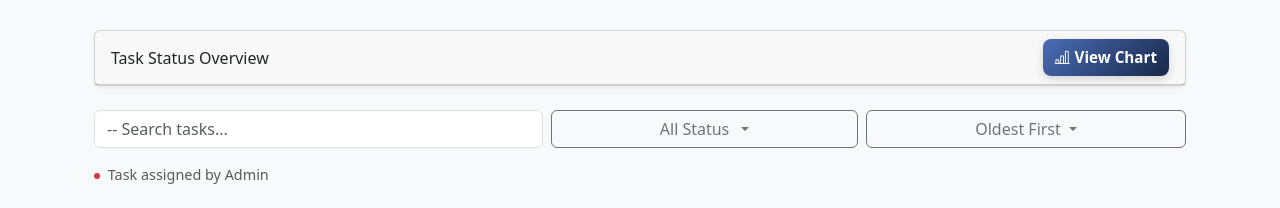
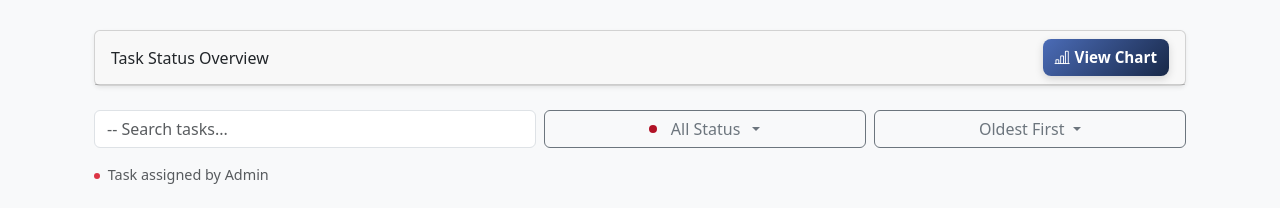
Before and after one commit to MinhDoDuy/web_trainning, a Flask app: page / in a window 1280 px wide. Shown: the part 254-462 px from the top of the page. Run offline with Flask 3, Linux system fonts and the light colour scheme; the visitor is signed in with stand-in values (Sample User, id 1); data that the repository does not hold is empty; some libraries are stand-ins or nearby versions.

Commit message:
update ui profile, tasks 6/1

```diff
--- a/app.py
+++ b/app.py
@@ -3,7 +3,7 @@ import time
 from functools import wraps
 from typing import Any, Callable
 
-from flask import Flask, render_template, request, redirect, url_for, flash, session
+from flask import Flask, render_template, request, redirect, url_for, flash, session, abort
 from psycopg2 import IntegrityError
 from werkzeug import Response
 from werkzeug.security import generate_password_hash, check_password_hash
@@ -39,8 +39,8 @@ def role_required(role):
         @wraps(f)
         def wrapper(*args, **kwargs):
             if session.get("role") != role:
-                flash("You do not have access!", "danger")
-                return redirect(url_for("index_route"))
+                # flash("You do not have access!", "danger")
+                abort(403)
             return f(*args, **kwargs)
 
         return wrapper
--- a/static/css/tasks.css
+++ b/static/css/tasks.css
@@ -365,6 +365,9 @@ body {
     margin-right: 6px;
 }
 
+.dropdown-item.all .status-dot,
+#filterStatusDot.all { background-color: #b11226; }
+
 .dropdown-item.todo .status-dot,
 #filterStatusDot.todo { background-color: #6c757d; }
 
--- a/templates/tasks.html
+++ b/templates/tasks.html
@@ -266,12 +266,15 @@
                         id="filterStatusDropdown"
                         data-bs-toggle="dropdown"
                         aria-expanded="false">
-                    <span class="status-dot d-none" id="filterStatusDot"></span>
+                    <span class="status-dot all" id="filterStatusDot"></span>
                     <span id="filterStatusText">All Status</span>
                 </button>
 
                 <ul class="dropdown-menu w-100" aria-labelledby="filterStatusDropdown">
-                    <li><a class="dropdown-item all" href="#" onclick="setFilterStatus('all', this)">All Status</a></li>
+                    <li><a class="dropdown-item all" href="#" onclick="setFilterStatus('all', this)">
+                        <span class="status-dot all"></span>
+                        All Status
+                    </a></li>
                     <li><a class="dropdown-item todo" href="#" onclick="setFilterStatus('todo', this)">
                         <span class="status-dot"></span>
                         To Do
```
Also changed, not shown: static/avatar/user_7_1768894855_608315198_4445653629055245_5213551261878914113_n.jpg (added).
